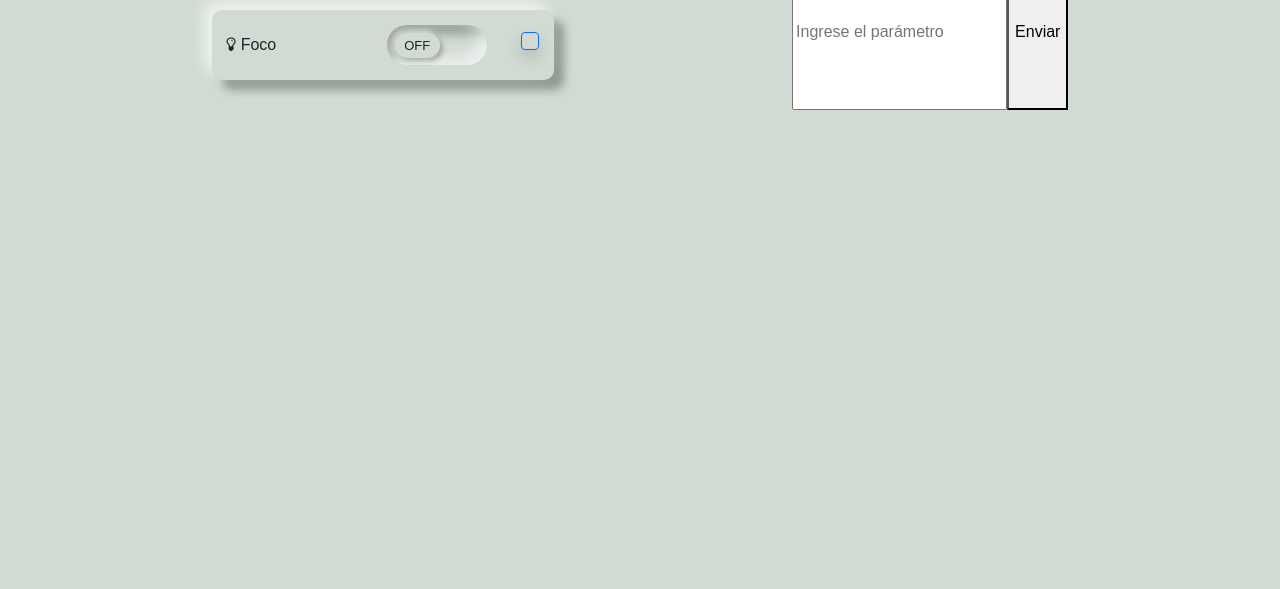
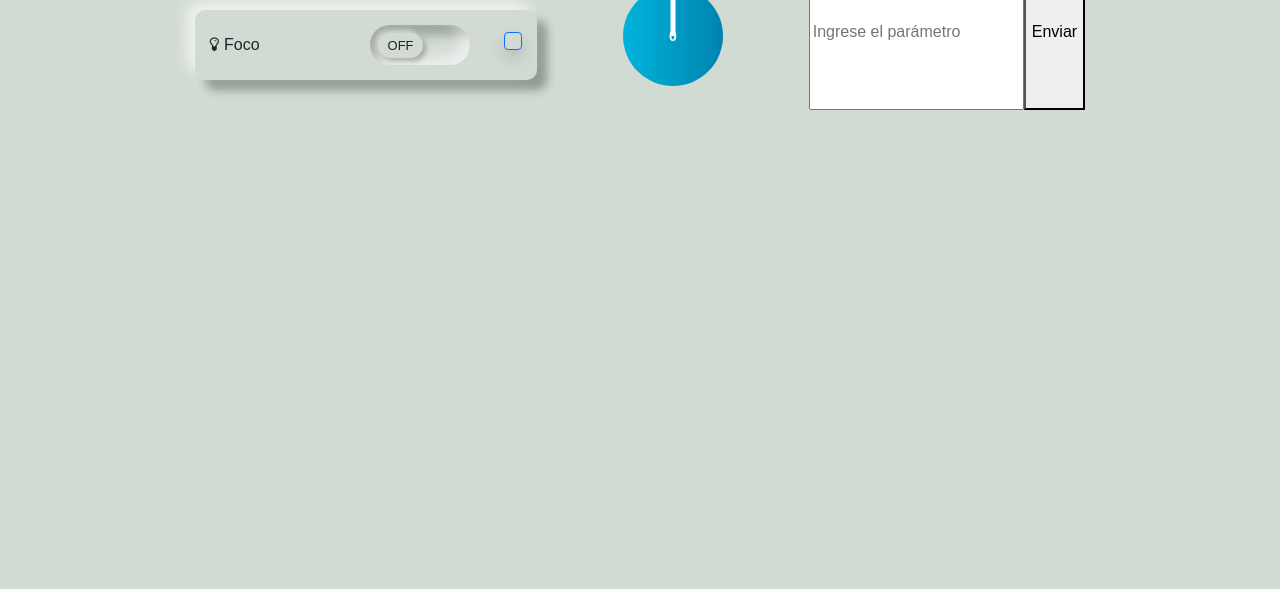
Before and after one commit to IsuiLugo/examen-iot-seminario, a plain HTML site: page iot-curso-itp-db/index.html in a window 1280 px wide. Shown: the part 211-800 px from the top of the page. Drawn offline with nearby package versions, Linux system fonts and the light colour scheme.

Commit message:
Update styles.css

```diff
--- a/iot-curso-itp-db/front-end/css/styles.css
+++ b/iot-curso-itp-db/front-end/css/styles.css
@@ -83,3 +83,37 @@
   background-color: #00b33c;
   box-shadow: -3px -3px 5px rgba(255, 255, 255, 0.5), 3px 3px 5px #00b33c;
 }
+
+/* Estilos para el potenciómetro */
+.potentiometer {
+    width: 100px;
+    height: 100px;
+    border-radius: 50%;
+    background: linear-gradient(to right, #00b4db, #0083b0);
+    position: relative;
+    overflow: hidden;
+    margin: 0 auto;
+}
+
+.potentiometer::before {
+    content: "";
+    position: absolute;
+    width: 5px;
+    height: 50%;
+    background: #fff;
+    left: 50%;
+    top: 0;
+    transform: translateX(-50%);
+    transition: height 0.2s;
+}
+
+.potentiometer::after {
+    content: attr(data-value);
+    position: absolute;
+    top: 50%;
+    left: 50%;
+    transform: translate(-50%, -50%);
+    font-size: 14px;
+    font-weight: bold;
+    color: #fff;
+}
```
